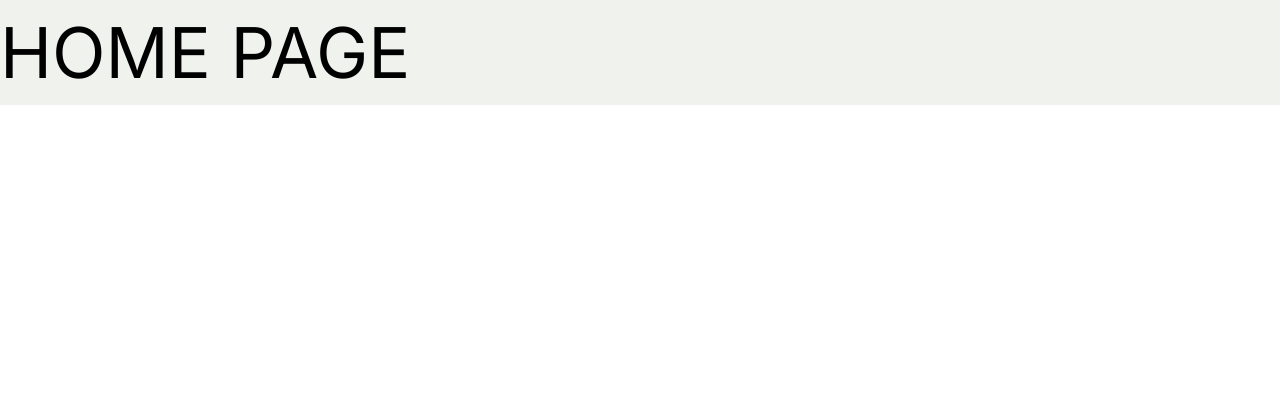
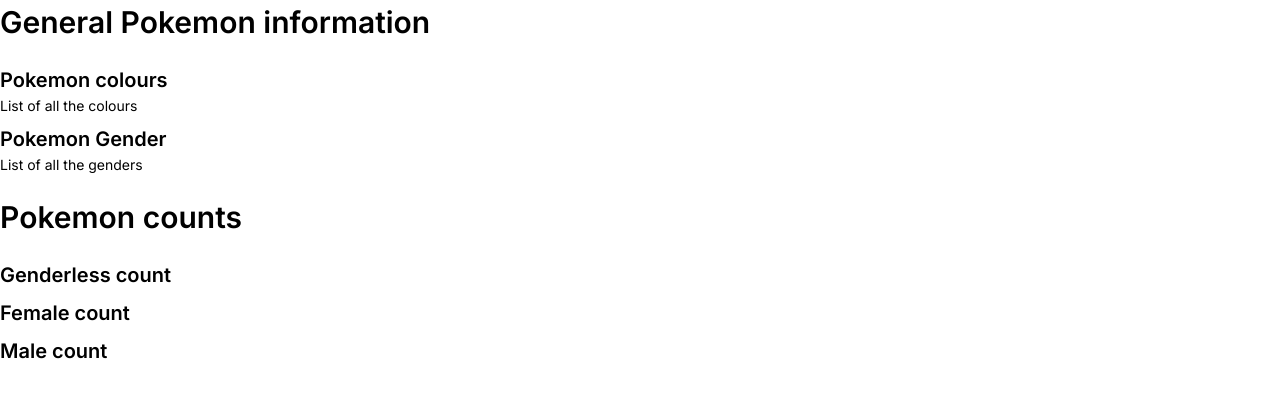
Before and after one commit to jhonpabz/dashboards-clients, a Next.js app: page / in a window 1280 px wide. Shown: the top 398 px of the page. Built offline with nearby package versions, Linux system fonts and the light colour scheme.

Commit message:
Display components in homepage. Update container component.

```diff
--- a/src/components/dashboard/Container.tsx
+++ b/src/components/dashboard/Container.tsx
@@ -1,11 +1,12 @@
-import { useMemo } from 'react';
-import BaseComponentLayout from '@/layouts/BaseComponentLayout';
+import { useMemo } from "react";
+import BaseComponentLayout from "@/layouts/BaseComponentLayout";
 
 export function Container(props: ComponentsPropsNamespace.Container) {
-  const { columnSize = '2', children, ...restProps } = props;
+  const { columnSize = "2", children, ...restProps } = props;
 
   const gridColumnClass = useMemo(() => {
-    return `grid-cols-${columnSize}`;
+    const gridCol = `grid-cols-${columnSize}`;
+    return gridCol;
   }, [columnSize]);
 
   return (
--- a/src/views/home/HomePage.tsx
+++ b/src/views/home/HomePage.tsx
@@ -1,7 +1,19 @@
+"use client";
+
+import { Container, ColumnContainer } from "@/components/dashboard";
+import { configuration } from "@/constants/configuration";
+
 export default function HomePage() {
+  const columnSize = configuration.columns.length.toString();
+  const dashboardTypes = configuration.columns;
+
   return (
-    <div className="text-[70px] bg-main">
-      <p>HOME PAGE</p>
-    </div>
+    <>
+      <Container columnSize={columnSize}>
+        {dashboardTypes.map((data, index) => (
+          <ColumnContainer key={index} data={data} />
+        ))}
+      </Container>
+    </>
   );
 }
```
